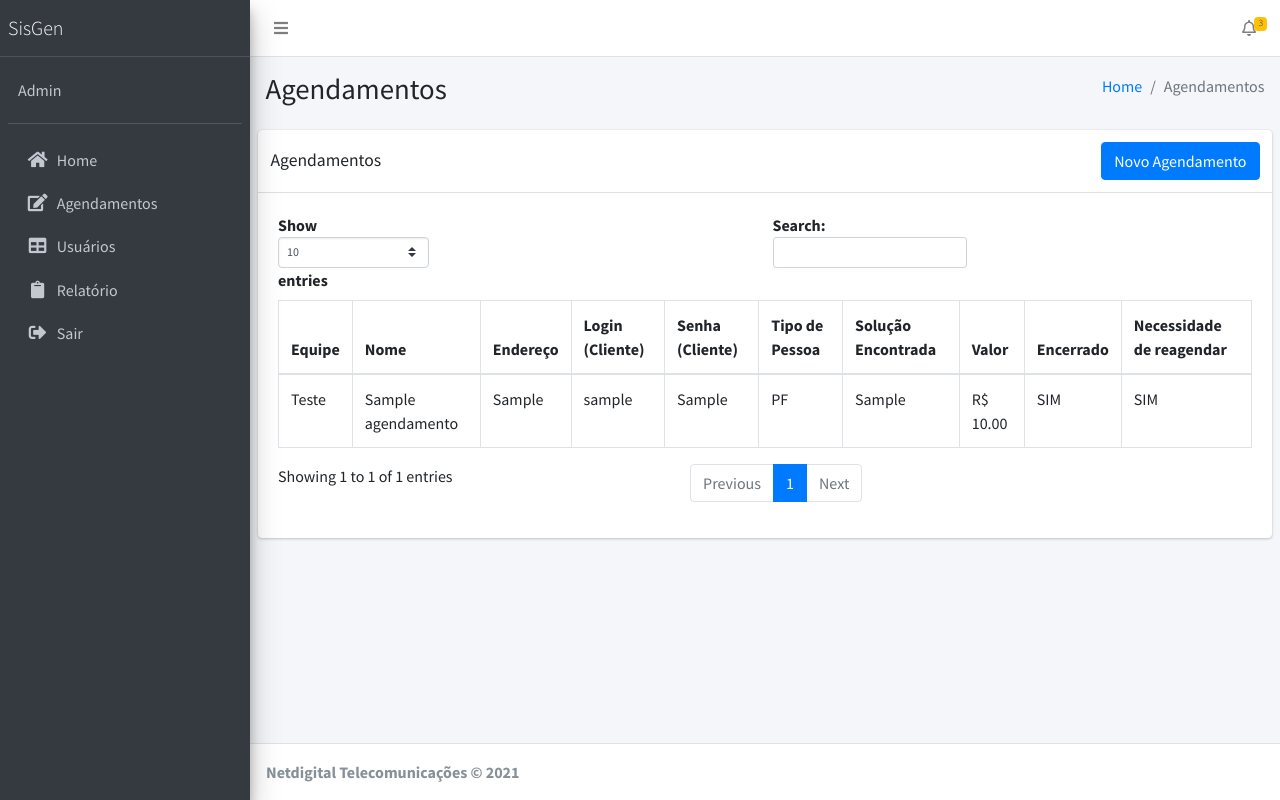
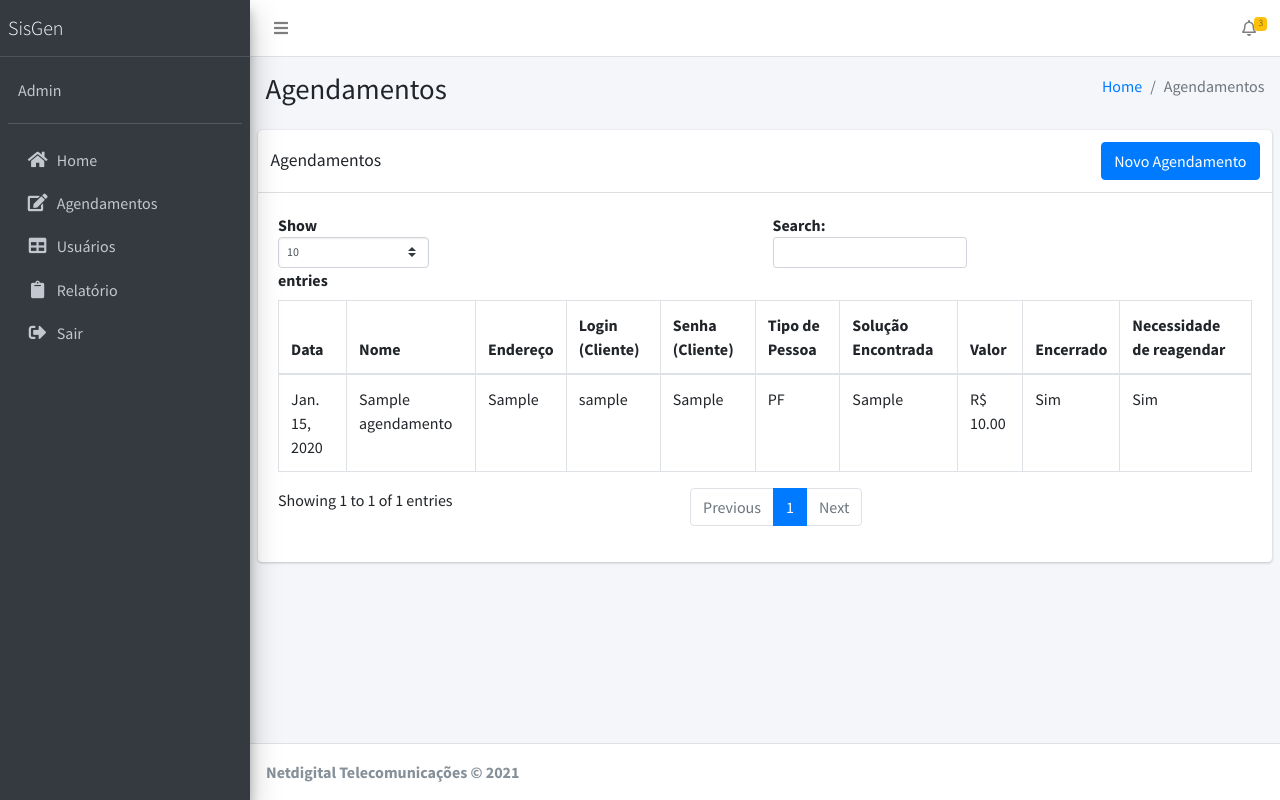
Before and after one commit to edgeratedrko/sisgen, a Django app: page /agendamentos/ in a window 1280 px wide. Run offline with Django 3.2, Linux system fonts and the light colour scheme; a user stored in the database is signed in; tables that the repository leaves empty hold one stand-in row (values such as "Sample post"); some libraries are stand-ins or nearby versions.

Commit message:
the date update

```diff
--- a/controlagenda/forms.py
+++ b/controlagenda/forms.py
@@ -4,5 +4,5 @@ from .models import Agendamento
 class AgendamentoForm(forms.ModelForm):
     class Meta:
         model = Agendamento
-        fields = ['nome', 'endereco', 'loginCliente', 'senhaCliente', 'cadastradoPor', 'informServico', 'solucao', 'valor',
+        fields = ['nome', 'endereco', 'data', 'loginCliente', 'senhaCliente', 'cadastradoPor', 'informServico', 'solucao', 'valor',
                   'tipoPessoa', 'isEncerrado', 'isReagendado']
--- a/controlagenda/models.py
+++ b/controlagenda/models.py
@@ -1,17 +1,21 @@
 from django.db import models
 from django.utils.translation import gettext_lazy as _
+from datetime import date
 
 class Agendamento(models.Model):
+
+    STATUS = (
+        ('Sim', 'Sim'),
+        ('Não', 'Não'),
+    )
+
     class PersonType(models.TextChoices):
         FISICA = 'PF', _('Pessoa Física')
         JURIDICA = 'PJ', _('Pessoa Jurídica')
 
-    class YesOrNo(models.TextChoices):
-        SIM = 'SIM', _('Sim')
-        NAO = 'NÃO', _('Não')
-
     nome = models.CharField(max_length=40)
     endereco = models.CharField(max_length=120)
+    data = models.DateField(_("Date"), default=date.today)
     loginCliente = models.CharField(max_length=20)
     senhaCliente = models.CharField(max_length=30)
     cadastradoPor = models.CharField(max_length=30)
@@ -19,8 +23,8 @@ class Agendamento(models.Model):
     solucao = models.CharField(max_length=200, default='A inserir')
     valor = models.DecimalField(max_digits=10,decimal_places=2)
     tipoPessoa = models.CharField(max_length=3,choices=PersonType.choices,default=PersonType.FISICA)
-    isEncerrado = models.CharField(max_length=3,choices=YesOrNo.choices,default=YesOrNo.NAO)
-    isReagendado = models.CharField(max_length=3,choices=YesOrNo.choices,default=YesOrNo.NAO)
+    isEncerrado = models.CharField(max_length=3,choices=STATUS, default='Não')
+    isReagendado = models.CharField(max_length=3,choices=STATUS,default='Não')
 
 
     def __str__(self):
--- a/controlagenda/views.py
+++ b/controlagenda/views.py
@@ -39,3 +39,10 @@ def deleteAgendamento(request, id):
         return redirect('listAgenda')
 
     return render(request, 'ag_delete_conf.html', {'agendamento': agendamento})
+
+@login_required()
+def infoDashboard(request):
+    agendamentosDone = Agendamento.objects.filter(isEncerrado='Sim').count()
+    agendamentosDoing = Agendamento.objects.filter(isEncerrado='Não').count()
+
+    return render(request, 'homepage.html', {'agentamentosdone': agendamentosDone, 'agendamentosdoing': agendamentosDoing})
--- a/sisgen/templates/agendamentos.html
+++ b/sisgen/templates/agendamentos.html
@@ -31,7 +31,7 @@
           <table id="example2" class="table table-bordered table-hover">
                 <thead>
                 <tr>
-                  <th>Equipe</th>
+                  <th>Data</th>
                   <th>Nome</th>
                   <th>Endereço</th>
                   <th>Login (Cliente)</th>
@@ -48,7 +48,7 @@
                 <tbody>
                     {% for agendamento in agendamentos %}
                         <tr>
-                            <td>Teste</td>
+                            <td>{{ agendamento.data }}</td>
                             <td>{{ agendamento.nome }}</td>
                             <td>{{ agendamento.endereco }}</td>
                             <td>{{ agendamento.loginCliente }}</td>
```
Also changed, not shown: sisgen/templates/homepage.html (+7 -2 lines), controlagenda/migrations/0005_auto_20211125_1835.py (added), controlagenda/migrations/0006_auto_20211125_1849.py (added).
